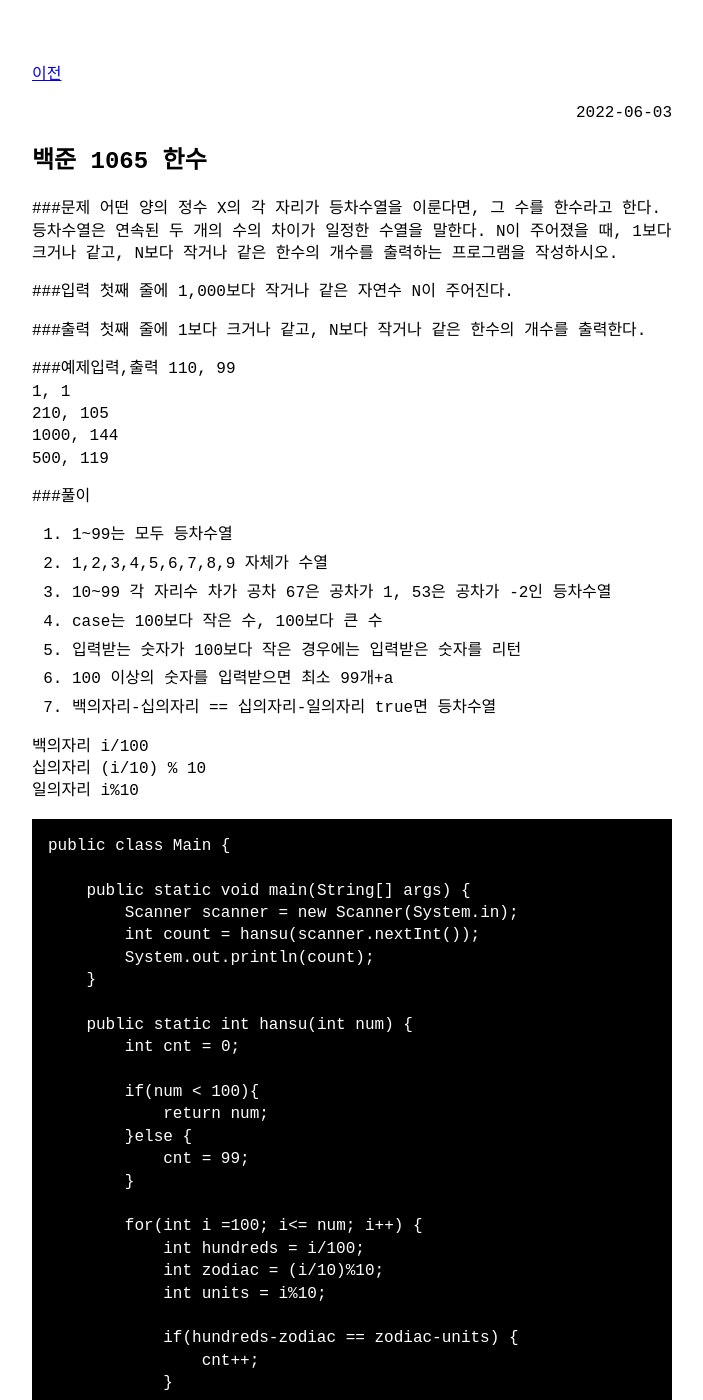
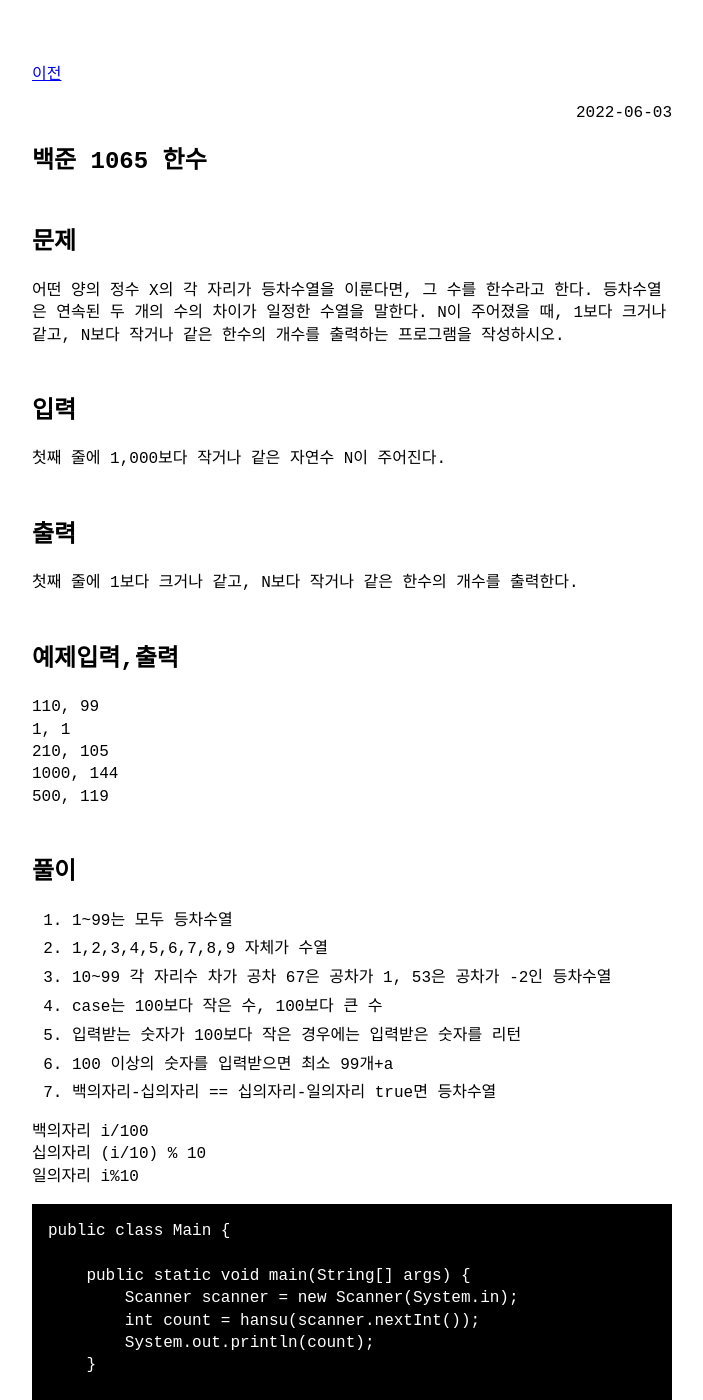
Before and after one commit to khjzzm/khjzzm.github.io, a Jekyll site: the page built from _posts/2022-06-03-백준-1065-한수.md, in a window 1280 px wide and 1400 px high. Shown: the whole window, without its empty margins (288-991 px from the left). Built offline with Jekyll 4.4.1, drawn with Linux system fonts in a browser that asks for light colours.

Commit message:
markdown

```diff
--- a/_posts/2022-06-03-백준-1065-한수.md
+++ b/_posts/2022-06-03-백준-1065-한수.md
@@ -3,24 +3,23 @@ layout: post
 category: coding
 ---
 
-
-###문제
+## 문제
 어떤 양의 정수 X의 각 자리가 등차수열을 이룬다면, 그 수를 한수라고 한다. 등차수열은 연속된 두 개의 수의 차이가 일정한 수열을 말한다. N이 주어졌을 때, 1보다 크거나 같고, N보다 작거나 같은 한수의 개수를 출력하는 프로그램을 작성하시오.
 
-###입력
+## 입력
 첫째 줄에 1,000보다 작거나 같은 자연수 N이 주어진다.
 
-###출력
+## 출력
 첫째 줄에 1보다 크거나 같고, N보다 작거나 같은 한수의 개수를 출력한다.
 
-###예제입력,출력
+## 예제입력,출력
 110, 99
 1, 1
 210, 105
 1000, 144
 500, 119
 
-###풀이
+## 풀이
 1. 1~99는 모두 등차수열
 2. 1,2,3,4,5,6,7,8,9 자체가 수열
 3. 10~99 각 자리수 차가 공차 67은 공차가 1, 53은 공차가 -2인 등차수열
```
Also changed, not shown: _posts/2022-01-01-custom-js-post.md (renamed from _posts/custom-js-post.md).
